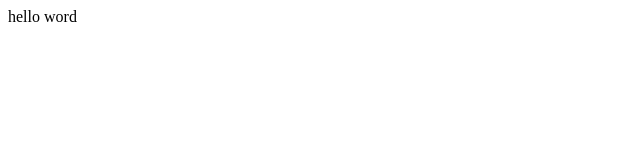
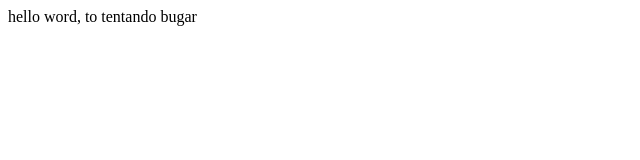
Before and after one commit to guilinsuu/Branchteste, a plain HTML site: page index.html in a window 1280 px wide. Shown: the whole page, without its empty margins (0-640 px from the left). Drawn offline with Linux system fonts and the light colour scheme.

Commit message:
Adicionei texto na pagina Branch
O texto "to tentando bugar"

```diff
--- a/index.html
+++ b/index.html
@@ -6,6 +6,6 @@
     <title>Document</title>
 </head>
 <body>
-    hello word
+    hello word, to tentando bugar
 </body>
 </html>
```
